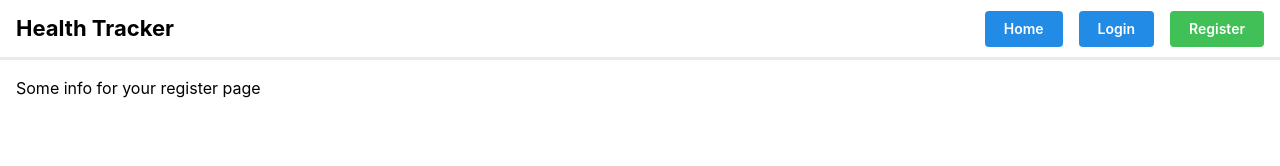
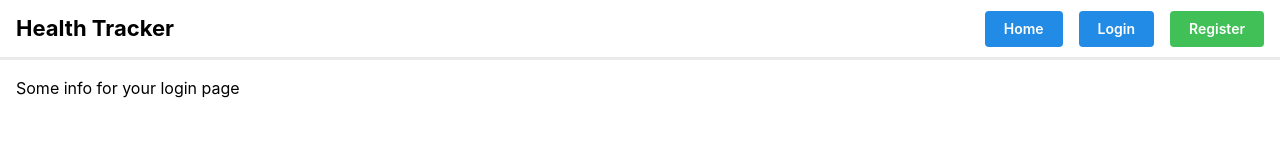
Before and after one commit to CSPB-3308-Team-6-Project/project-repo, a Next.js app in the folder Documentation/3308-tracker-app/: page /login in a window 1280 px wide. Shown: the top 166 px of the page. Built offline with nearby package versions, Linux system fonts and the light colour scheme; no server answers.

Commit message:
minor updates 3-31

```diff
--- a/Documentation/3308-tracker-app/app/(content)/login/(ledy)/login-page.tsx
+++ b/Documentation/3308-tracker-app/app/(content)/login/(ledy)/login-page.tsx
@@ -1,10 +1,10 @@
 import { IUser } from "@/types/user/user";
 
-export default function RegisterPage({ userInfo }: { userInfo: IUser | null }) {
+export default function LoginPage({ userInfo }: { userInfo: IUser | null }) {
     console.log(`Just putting this here to clear the warning: `, userInfo)
     return (
         <div>
-            Some info for your register page
+            Some info for your login page
         </div>
     )
 }
--- a/Documentation/3308-tracker-app/components/nav-wrapper.tsx
+++ b/Documentation/3308-tracker-app/components/nav-wrapper.tsx
@@ -6,7 +6,7 @@ import Link from "next/link"
 import { href } from "@/lib/url-helper"
 
 import { AppShell, Group, Button, Title } from "@mantine/core";
-import { useSession } from "next-auth/react";
+import { signOut, useSession } from "next-auth/react";
 import { useEffect, useState } from "react";
 import { CheckUser } from "@/utils/server-actions/check-user";
 
@@ -32,7 +32,14 @@ export default function NavWrapper({ children }: { children: React.ReactNode })
     }
   }, [session]);
 
-  console.log(session ? session : 'no sesh');
+  // console.log(session ? session : 'no sesh');
+
+  const signOutAttempt = () => {
+    //confirm with the user they want to signout or not.
+    // if they do, use this:
+
+    signOut();
+  }
 
   return (
 
@@ -79,7 +86,7 @@ export default function NavWrapper({ children }: { children: React.ReactNode })
             )}
 
             {user &&
-              <button onClick={() => console.log('clicked log out')}>
+              <button onClick={signOutAttempt}>
                 Logout
               </button>
             }
```
